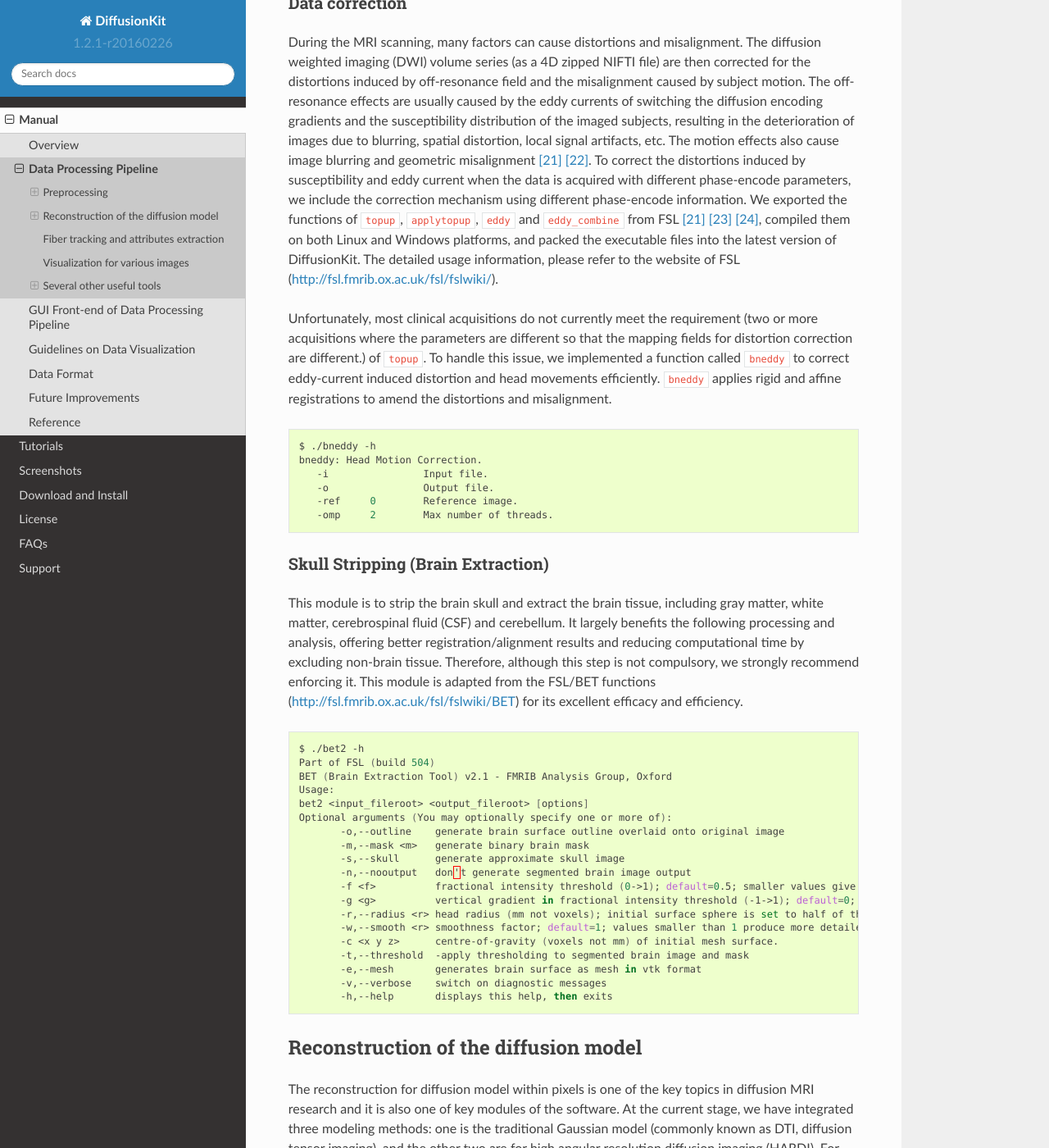
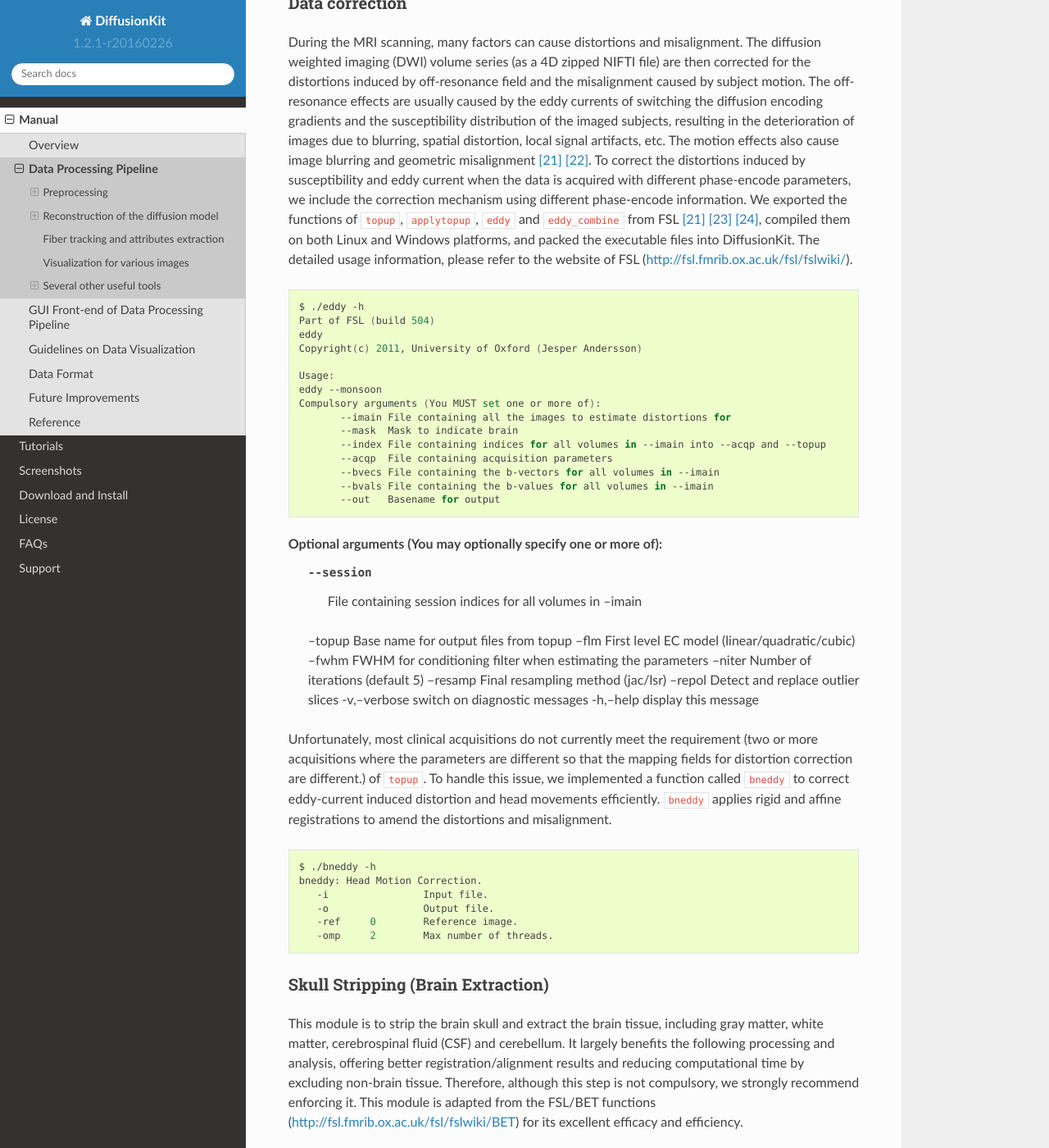
Before and after one commit to brainnetome/diffusionkit, a Sphinx documentation site: the page built from source/userguide.rst, in a window 1280 px wide and 1400 px high, scrolled down 1172 px. Shown: the whole window at 82% size. Built offline with Sphinx 7.4.7 and the Read the Docs theme 2.0.0, drawn with Linux system fonts in a browser that asks for light colours; formulas are drawn with MathJax 3.

Commit message:
ADD the help information of topup and eddy

```diff
--- a/source/userguide.rst
+++ b/source/userguide.rst
@@ -89,8 +89,37 @@ from FSL `[21] <reference.html#id21>`_
 `[23] <reference.html#id23>`_
 `[24] <reference.html#id24>`_,
 compiled them on both Linux and Windows platforms, and packed the executable files
-into the latest version of DiffusionKit. The detailed usage information, please
-refer to the website of FSL (http://fsl.fmrib.ox.ac.uk/fsl/fslwiki/).
+into DiffusionKit. The detailed usage information, please refer to the website of FSL (http://fsl.fmrib.ox.ac.uk/fsl/fslwiki/).
+
+.. code-block:: bash
+
+ $ ./eddy -h
+ Part of FSL (build 504)
+ eddy
+ Copyright(c) 2011, University of Oxford (Jesper Andersson)
+
+ Usage:
+ eddy --monsoon
+ Compulsory arguments (You MUST set one or more of):
+        --imain File containing all the images to estimate distortions for
+        --mask  Mask to indicate brain
+        --index File containing indices for all volumes in --imain into --acqp and --topup
+        --acqp  File containing acquisition parameters
+        --bvecs File containing the b-vectors for all volumes in --imain
+        --bvals File containing the b-values for all volumes in --imain
+        --out   Basename for output
+
+Optional arguments (You may optionally specify one or more of):
+        --session       File containing session indices for all volumes in --imain
+        --topup Base name for output files from topup
+        --flm   First level EC model (linear/quadratic/cubic)
+        --fwhm  FWHM for conditioning filter when estimating the parameters
+        --niter Number of iterations (default 5)
+        --resamp        Final resampling method (jac/lsr)
+        --repol Detect and replace outlier slices
+        -v,--verbose    switch on diagnostic messages
+        -h,--help       display this message
+
 
 Unfortunately, most clinical acquisitions do not currently meet the requirement
 (two or more acquisitions where the parameters are different so that the mapping
```
